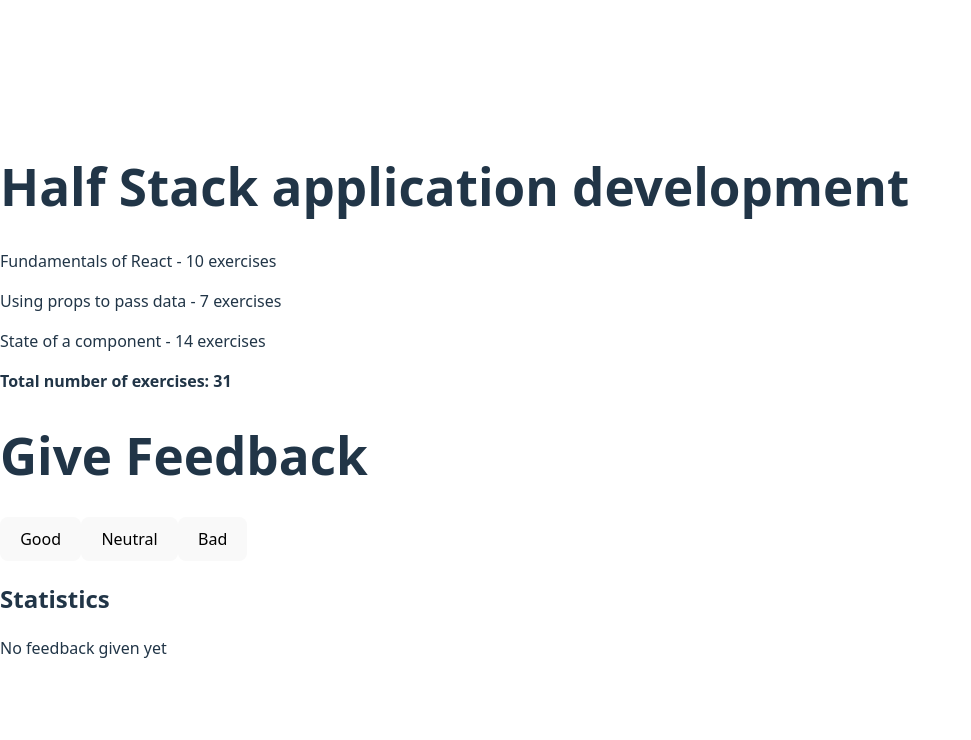
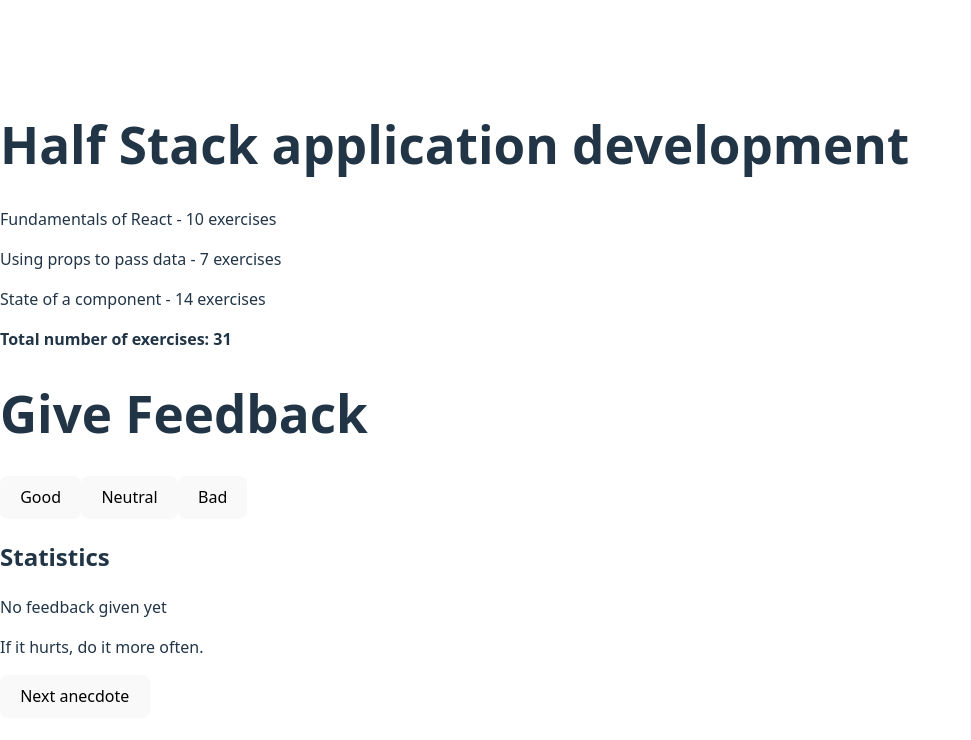
Before and after one commit to tanvi-rm/ReactExerciseIBM, a React (Vite) app in the folder ReactExcersice1-1/exe1/: page / in a window 1280 px wide. Shown: the top 740 px of the page, without its empty margins (0-971 px from the left). Built offline with nearby package versions, Linux system fonts and the light colour scheme.

Commit message:
exercise 1- 12 completed

```diff
--- a/ReactExcersice1-1/exe1/src/App.jsx
+++ b/ReactExcersice1-1/exe1/src/App.jsx
@@ -102,11 +102,30 @@
       }
     ]
   }
+  const anecdotes = [
+    'If it hurts, do it more often.',
+    'Adding manpower to a late software project makes it later!',
+    'The first 90 percent of the code accounts for the first 90 percent of the development time...The remaining 10 percent of the code accounts for the other 90 percent of the development time.',
+    'Any fool can write code that a computer can understand. Good programmers write code that humans can understand.',
+    'Premature optimization is the root of all evil.',
+    'Debugging is twice as hard as writing the code in the first place. Therefore, if you write the code as cleverly as possible, you are, by definition, not smart enough to debug it.',
+    'Programming without an extremely heavy use of console.log is same as if a doctor would refuse to use x-rays or blood tests when diagnosing patients.',
+    'The only way to go fast, is to go well.'
+  ]
+
+  const [selected, setSelected] = useState(0)
+
+  const getRandomAnecdote = () => {
+    const randomIndex = Math.floor(Math.random() * anecdotes.length)
+    setSelected(randomIndex)
+  }
 
   return (
     <div>
       <CourseSection course={course} />
       <FeedbackSection />
+      <p>{anecdotes[selected]}</p>
+      <button onClick={getRandomAnecdote}>Next anecdote</button>
     </div>
   )
 }
```
